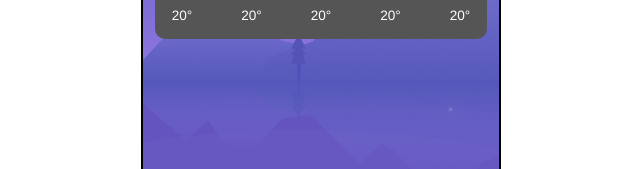
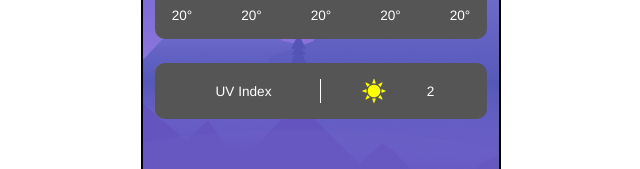
Before and after one commit to bmhan319/reactWeatherApp, a React (Create React App) app: page / in a window 1280 px wide. Shown: the part 396-565 px from the top of the page, without its empty margins (319-959 px from the left). Built offline with nearby package versions, Linux system fonts and the light colour scheme; grey boxes are pictures that could not be loaded.

Commit message:
added uv display interface

```diff
--- a/src/App.js
+++ b/src/App.js
@@ -2,6 +2,7 @@ import React, { Component } from 'react';
 import InputLocation from "./Components/InputLocation"
 import CurrentWeather from './Components/CurrentWeather'
 import Forecast from './Components/Forecast'
+import UVIndex from './Components/UVIndex'
 
 class App extends Component {
   render() {
@@ -10,6 +11,7 @@ class App extends Component {
         <InputLocation />
         <CurrentWeather />
         <Forecast />
+        <UVIndex />
       </div>
     );
   }
--- /dev/null
+++ b/src/Components/UVIndex.js
@@ -0,0 +1,31 @@
+import React from 'react';
+
+const UVIndex = () => {
+  return(
+    <div className="main-screen-full uvindex-wrapper">
+        <div className="uvindex-container">
+          <div className="uvindex-left">
+            <p className="uvindex-title">UV Index</p>
+          </div>
+          <div className="uvindex-right">
+            <svg className="uvindex-icon" fill="yellow" width="24" height="24" viewBox="0 0 128 128" xmlns="http://www.w3.org/2000/svg">
+              <g>
+                <path d="M64,30.34c-18.59,0-33.66,15.07-33.66,33.65c0,18.59,15.07,33.66,33.66,33.66 c18.59,0,33.66-15.07,33.66-33.66C97.66,45.41,82.59,30.34,64,30.34z"/>
+                <path d="M56.76,24.21L56.76,24.21h14.49c0.67,0,1.29-0.33,1.68-0.88c0.38-0.54,0.47-1.25,0.24-1.88 L65.92,1.83c-0.3-0.81-1.06-1.34-1.92-1.34s-1.62,0.54-1.92,1.34l-7.25,19.63c-0.23,0.63-0.14,1.33,0.24,1.88 C55.46,23.89,56.09,24.21,56.76,24.21z" />
+                <path d="M97.26,40.99c0.38,0.39,0.91,0.6,1.44,0.6c0.12,0,0.24-0.01,0.36-0.03c0.66-0.12,1.21-0.55,1.5-1.16 l8.76-19.01c0.36-0.78,0.19-1.69-0.41-2.3c-0.61-0.61-1.53-0.77-2.31-0.42L87.6,27.44c-0.61,0.28-1.04,0.84-1.16,1.5 c-0.12,0.66,0.1,1.33,0.56,1.81L97.26,40.99z"/>
+                <path d="M126.18,62.08l-19.64-7.24c-0.63-0.23-1.33-0.14-1.88,0.24c-0.55,0.38-0.87,1-0.87,1.67l0.01,14.49 c0,0.67,0.33,1.3,0.88,1.68c0.35,0.23,0.76,0.36,1.17,0.36c0.24,0,0.48-0.04,0.71-0.13l19.64-7.24c0.8-0.29,1.34-1.06,1.34-1.93 C127.52,63.14,126.99,62.38,126.18,62.08z"/>
+                <path d="M100.56,87.6c-0.28-0.61-0.84-1.04-1.5-1.16c-0.66-0.11-1.34,0.1-1.8,0.57L87.01,97.26 c-0.47,0.47-0.69,1.15-0.57,1.81c0.12,0.65,0.55,1.22,1.16,1.5l19.01,8.76c0.27,0.13,0.56,0.18,0.86,0.18 c0.53,0,1.05-0.21,1.44-0.6c0.61-0.61,0.77-1.52,0.41-2.3L100.56,87.6z"/>
+                <path d="M71.24,103.78L71.24,103.78l-14.49,0.01c-0.67,0-1.29,0.33-1.67,0.88 c-0.38,0.55-0.47,1.25-0.25,1.87l7.25,19.64c0.3,0.8,1.06,1.34,1.92,1.34s1.62-0.54,1.92-1.34l7.25-19.64 c0.23-0.63,0.14-1.33-0.24-1.88C72.54,104.11,71.92,103.78,71.24,103.78z"/>
+                <path d="M30.74,87.01c-0.47-0.47-1.14-0.68-1.8-0.57c-0.66,0.12-1.22,0.55-1.5,1.16l-8.76,19.01 c-0.36,0.78-0.19,1.7,0.42,2.3c0.39,0.39,0.91,0.6,1.44,0.6c0.29,0,0.58-0.06,0.86-0.19l19.01-8.77c0.61-0.28,1.04-0.84,1.16-1.5 c0.12-0.66-0.1-1.33-0.57-1.8L30.74,87.01z"/>
+                <path d="M22.17,73.29c0.41,0,0.82-0.13,1.17-0.37c0.55-0.38,0.88-1.01,0.88-1.68l-0.01-14.49 c0-0.67-0.33-1.29-0.88-1.68c-0.55-0.38-1.25-0.47-1.87-0.24L1.82,62.08c-0.8,0.29-1.34,1.06-1.34,1.92c0,0.85,0.53,1.62,1.34,1.92 l19.65,7.24C21.7,73.25,21.93,73.29,22.17,73.29z"/>
+                <path d="M27.45,40.4c0.28,0.61,0.84,1.04,1.5,1.16c0.12,0.02,0.24,0.03,0.36,0.03c0.54,0,1.06-0.21,1.45-0.6 L41,30.74c0.47-0.48,0.68-1.15,0.56-1.81c-0.12-0.65-0.55-1.21-1.16-1.49l-19.02-8.76c-0.78-0.36-1.69-0.19-2.3,0.42 c-0.61,0.61-0.77,1.52-0.41,2.3L27.45,40.4z"/>
+              </g>
+            </svg>
+            <p className="uvindex-level">2</p>
+          </div>
+        </div>
+      </div>
+  )
+}
+
+export default UVIndex;
--- a/src/css/index.css
+++ b/src/css/index.css
@@ -53,7 +53,7 @@
 
 .current-weather-wrapper .date,
 .current-weather-wrapper .time {
-  font-size: .85em;
+  font-size: 0.85em;
   color: #aaa;
 }
 
@@ -104,6 +104,7 @@
 
 .forecast-wrapper .forecast-title {
   padding: 0 6px;
+  font-size: 1em;
 }
 
 .forecast-wrapper .forecast-container {
@@ -113,6 +114,7 @@
   border-radius: 10px;
   padding: 16px 12px;
   background-color: #555;
+  font-size: 0.85em;
   -webkit-box-align: center;
       -ms-flex-align: center;
           align-items: center;
@@ -124,11 +126,52 @@
 .forecast-wrapper .forecast-day,
 .forecast-wrapper .forecast-temp {
   text-align: center;
-  font-size: .85em;
 }
 
 .forecast-wrapper .forecast-icon img {
   width: 30px;
   padding: 10px 0;
 }
+
+.uvindex-wrapper {
+  padding: 0 12px;
+  margin: 24px 0;
+}
+
+.uvindex-wrapper .uvindex-container {
+  display: -webkit-box;
+  display: -ms-flexbox;
+  display: flex;
+  border-radius: 10px;
+  padding: 16px 12px;
+  background-color: #555;
+  font-size: 0.85em;
+}
+
+.uvindex-wrapper .uvindex-left {
+  width: 50%;
+  border-right: 1px solid #fff;
+  display: -webkit-box;
+  display: -ms-flexbox;
+  display: flex;
+  -webkit-box-align: center;
+      -ms-flex-align: center;
+          align-items: center;
+  -webkit-box-pack: center;
+      -ms-flex-pack: center;
+          justify-content: center;
+}
+
+.uvindex-wrapper .uvindex-right {
+  width: 50%;
+  display: -webkit-box;
+  display: -ms-flexbox;
+  display: flex;
+  -webkit-box-pack: space-evenly;
+      -ms-flex-pack: space-evenly;
+          justify-content: space-evenly;
+  -webkit-box-align: center;
+      -ms-flex-align: center;
+          align-items: center;
+}
 /*# sourceMappingURL=index.css.map */
--- a/src/css/index.scss
+++ b/src/css/index.scss
@@ -1,7 +1,27 @@
+$smallFont: .85em;
+
 @mixin reset{
   margin: 0;
   padding: 0;
 };
+
+@mixin wrapper-props{
+  padding: 0 12px;
+  margin: 24px 0;
+}
+
+@mixin box-props{
+  display: flex;
+  border-radius: 10px;
+  padding: 16px 12px;
+  background-color: #555;
+  font-size: $smallFont;
+}
+
+@mixin box-title {
+  padding: 0 6px;
+  font-size: 1em;
+}
 
 * {
   @include reset;
@@ -58,7 +78,7 @@
 
   .date,
   .time {
-    font-size: .85em;
+    font-size: $smallFont;
     color: #aaa;
   }
 
@@ -99,18 +119,14 @@
 
 
 .forecast-wrapper {
-  padding: 0 12px;
-  margin: 24px 0;
+  @include wrapper-props;
 
   .forecast-title {
-    padding: 0 6px;
+    @include box-title;
   }
 
   .forecast-container {
-    display: flex;
-    border-radius: 10px;
-    padding: 16px 12px;
-    background-color: #555;
+    @include box-props;
     align-items: center;
     justify-content: space-between;
   }
@@ -118,7 +134,7 @@
   .forecast-day,
   .forecast-temp {
     text-align: center;
-    font-size: .85em;
+
   }
 
   .forecast-icon img {
@@ -126,3 +142,28 @@
     padding: 10px 0;
   }
 }
+
+
+.uvindex-wrapper {
+  @include wrapper-props;
+
+  .uvindex-container {
+    @include box-props;
+  }
+
+  .uvindex-left {
+    width: 50%;
+    border-right: 1px solid #fff;
+    display: flex;
+    align-items: center;
+    justify-content: center;
+  }
+
+  .uvindex-right {
+    width: 50%;
+    display: flex;
+    justify-content: space-evenly;
+    align-items: center;
+  }
+
+}
```
Also changed, not shown: 1 other file (tests, documents, lock files or other folders).
